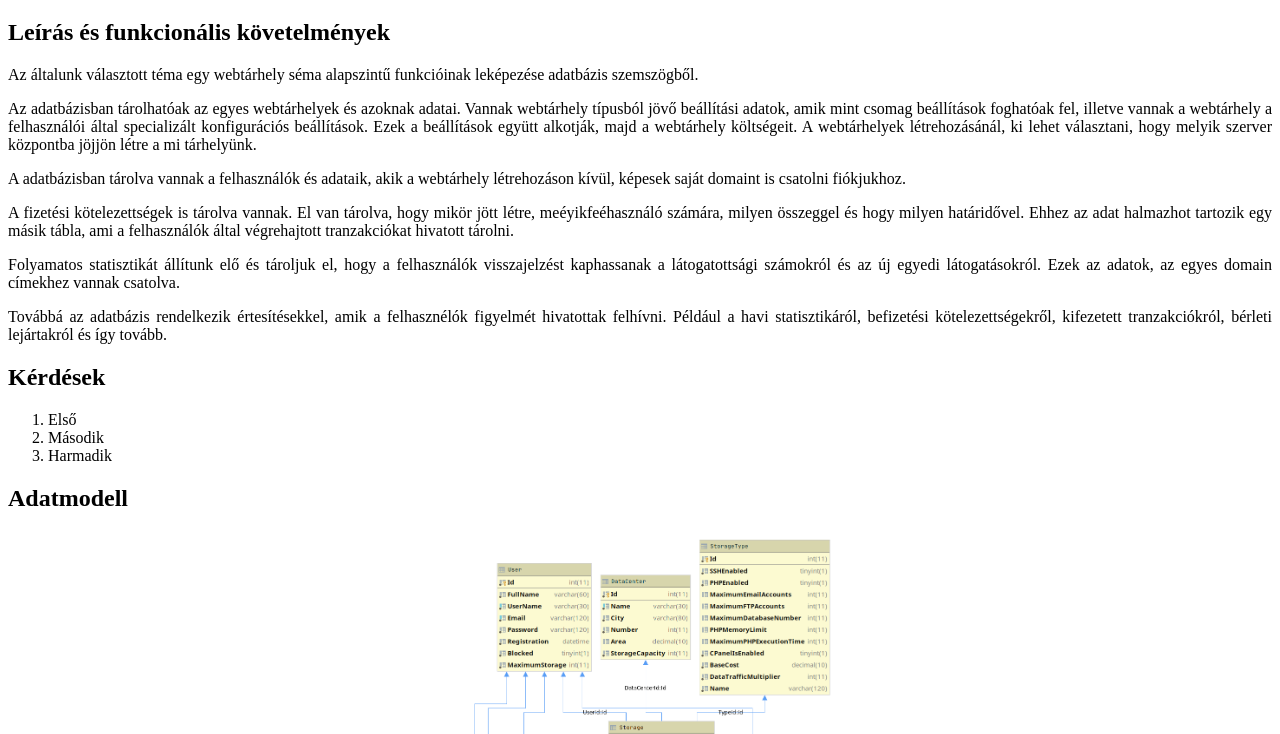
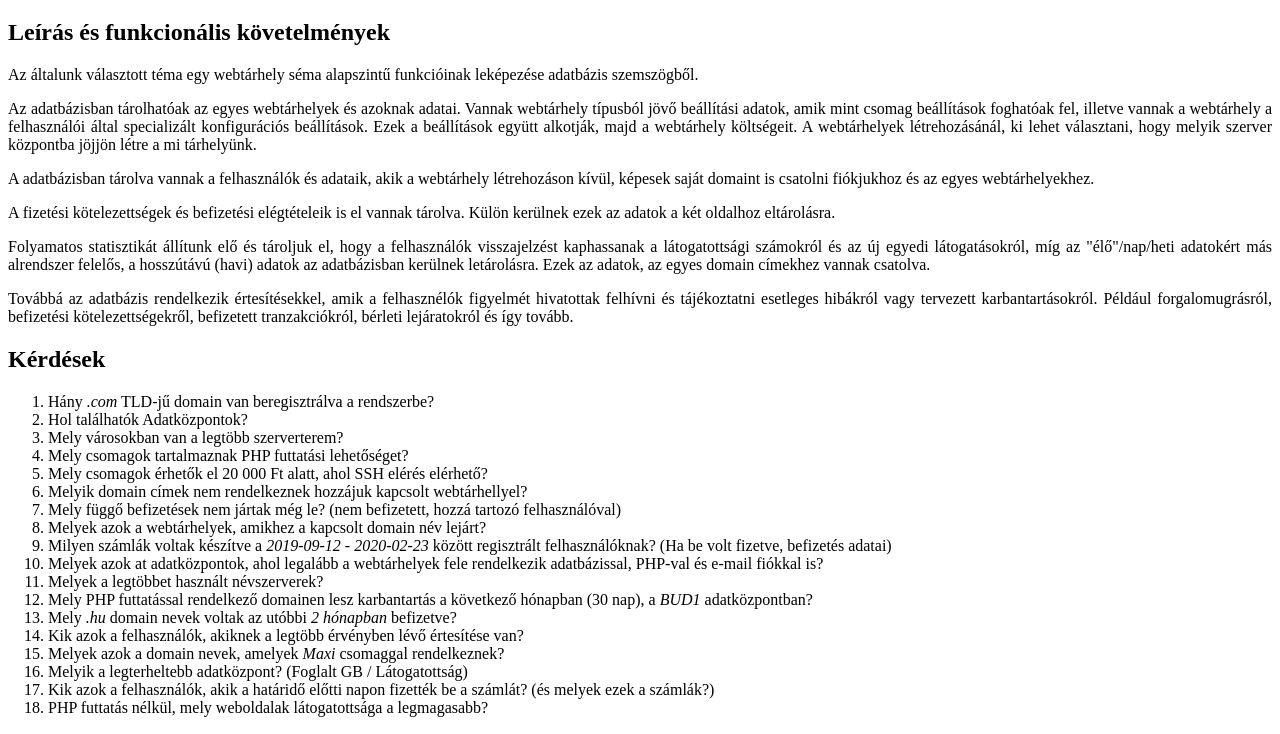
Before and after one commit to msze-plusplusplus/adatbazisok, a plain HTML site: page index.html in a window 1280 px wide. Shown: the part 61-795 px from the top of the page. Drawn offline with Linux system fonts and the light colour scheme.

Commit message:
Deploying to gh-pages from @ sze-plusplusplus/adatbazisok@7ec6a5339e9a7f19279216e2a2705b790c316d38 🚀

```diff
--- a/index.html
+++ b/index.html
@@ -118,15 +118,30 @@ github.com style (c) Vasily Polovnyov <vast@whiteants.net>
 <h2 id="leírás-és-funkcionális-követelmények">Leírás és funkcionális követelmények</h2>
 <p>Az általunk választott téma egy webtárhely séma alapszintű funkcióinak leképezése adatbázis szemszögből.</p>
 <p>Az adatbázisban tárolhatóak az egyes webtárhelyek és azoknak adatai. Vannak webtárhely típusból jövő beállítási adatok, amik mint csomag beállítások foghatóak fel, illetve vannak a webtárhely a felhasználói által specializált konfigurációs beállítások. Ezek a beállítások együtt alkotják, majd a webtárhely költségeit. A webtárhelyek létrehozásánál, ki lehet választani, hogy melyik szerver központba jöjjön létre a mi tárhelyünk.</p>
-<p>A adatbázisban tárolva vannak a felhasználók és adataik, akik a webtárhely létrehozáson kívül, képesek saját domaint is csatolni fiókjukhoz.</p>
-<p>A fizetési kötelezettségek is tárolva vannak. El van tárolva, hogy mikör jött létre, meéyikfeéhasználó számára, milyen összeggel és hogy milyen határidővel. Ehhez az adat halmazhot tartozik egy másik tábla, ami a felhasználók által végrehajtott tranzakciókat hivatott tárolni.</p>
-<p>Folyamatos statisztikát állítunk elő és tároljuk el, hogy a felhasználók visszajelzést kaphassanak a látogatottsági számokról és az új egyedi látogatásokról. Ezek az adatok, az egyes domain címekhez vannak csatolva.</p>
-<p>Továbbá az adatbázis rendelkezik értesítésekkel, amik a felhasznélók figyelmét hivatottak felhívni. Például a havi statisztikáról, befizetési kötelezettségekről, kifezetett tranzakciókról, bérleti lejártakról és így tovább.</p>
+<p>A adatbázisban tárolva vannak a felhasználók és adataik, akik a webtárhely létrehozáson kívül, képesek saját domaint is csatolni fiókjukhoz és az egyes webtárhelyekhez.</p>
+<p>A fizetési kötelezettségek és befizetési elégtételeik is el vannak tárolva. Külön kerülnek ezek az adatok a két oldalhoz eltárolásra.</p>
+<p>Folyamatos statisztikát állítunk elő és tároljuk el, hogy a felhasználók visszajelzést kaphassanak a látogatottsági számokról és az új egyedi látogatásokról, míg az "élő"/nap/heti adatokért más alrendszer felelős, a hosszútávú (havi) adatok az adatbázisban kerülnek letárolásra. Ezek az adatok, az egyes domain címekhez vannak csatolva.</p>
+<p>Továbbá az adatbázis rendelkezik értesítésekkel, amik a felhasznélók figyelmét hivatottak felhívni és tájékoztatni esetleges hibákról vagy tervezett karbantartásokról. Például forgalomugrásról, befizetési kötelezettségekről, befizetett tranzakciókról, bérleti lejáratokról és így tovább.</p>
 <h2 id="kérdések">Kérdések</h2>
 <ol>
-<li>Első</li>
-<li>Második</li>
-<li>Harmadik</li>
+<li>Hány <em>.com</em> TLD-jű domain van beregisztrálva a rendszerbe?</li>
+<li>Hol találhatók Adatközpontok?</li>
+<li>Mely városokban van a legtöbb szerverterem?</li>
+<li>Mely csomagok tartalmaznak PHP futtatási lehetőséget?</li>
+<li>Mely csomagok érhetők el 20 000 Ft alatt, ahol SSH elérés elérhető?</li>
+<li>Melyik domain címek nem rendelkeznek hozzájuk kapcsolt webtárhellyel?</li>
+<li>Mely függő befizetések nem jártak még le? (nem befizetett, hozzá tartozó felhasználóval)</li>
+<li>Melyek azok a webtárhelyek, amikhez a kapcsolt domain név lejárt?</li>
+<li>Milyen számlák voltak készítve a <em>2019-09-12</em> - <em>2020-02-23</em> között regisztrált felhasználóknak? (Ha be volt fizetve, befizetés adatai)</li>
+<li>Melyek azok at adatközpontok, ahol legalább a webtárhelyek fele rendelkezik adatbázissal, PHP-val és e-mail fiókkal is?</li>
+<li>Melyek a legtöbbet használt névszerverek?</li>
+<li>Mely PHP futtatással rendelkező domainen lesz karbantartás a következő hónapban (30 nap), a <em>BUD1</em> adatközpontban?</li>
+<li>Mely <em>.hu</em> domain nevek voltak az utóbbi <em>2 hónapban</em> befizetve?</li>
+<li>Kik azok a felhasználók, akiknek a legtöbb érvényben lévő értesítése van?</li>
+<li>Melyek azok a domain nevek, amelyek <em>Maxi</em> csomaggal rendelkeznek?</li>
+<li>Melyik a legterheltebb adatközpont? (Foglalt GB / Látogatottság)</li>
+<li>Kik azok a felhasználók, akik a határidő előtti napon fizették be a számlát? (és melyek ezek a számlák?)</li>
+<li>PHP futtatás nélkül, mely weboldalak látogatottsága a legmagasabb?</li>
 </ol>
 <div class="page-break"></div>
 
```
Also changed, not shown: 1 other file.
